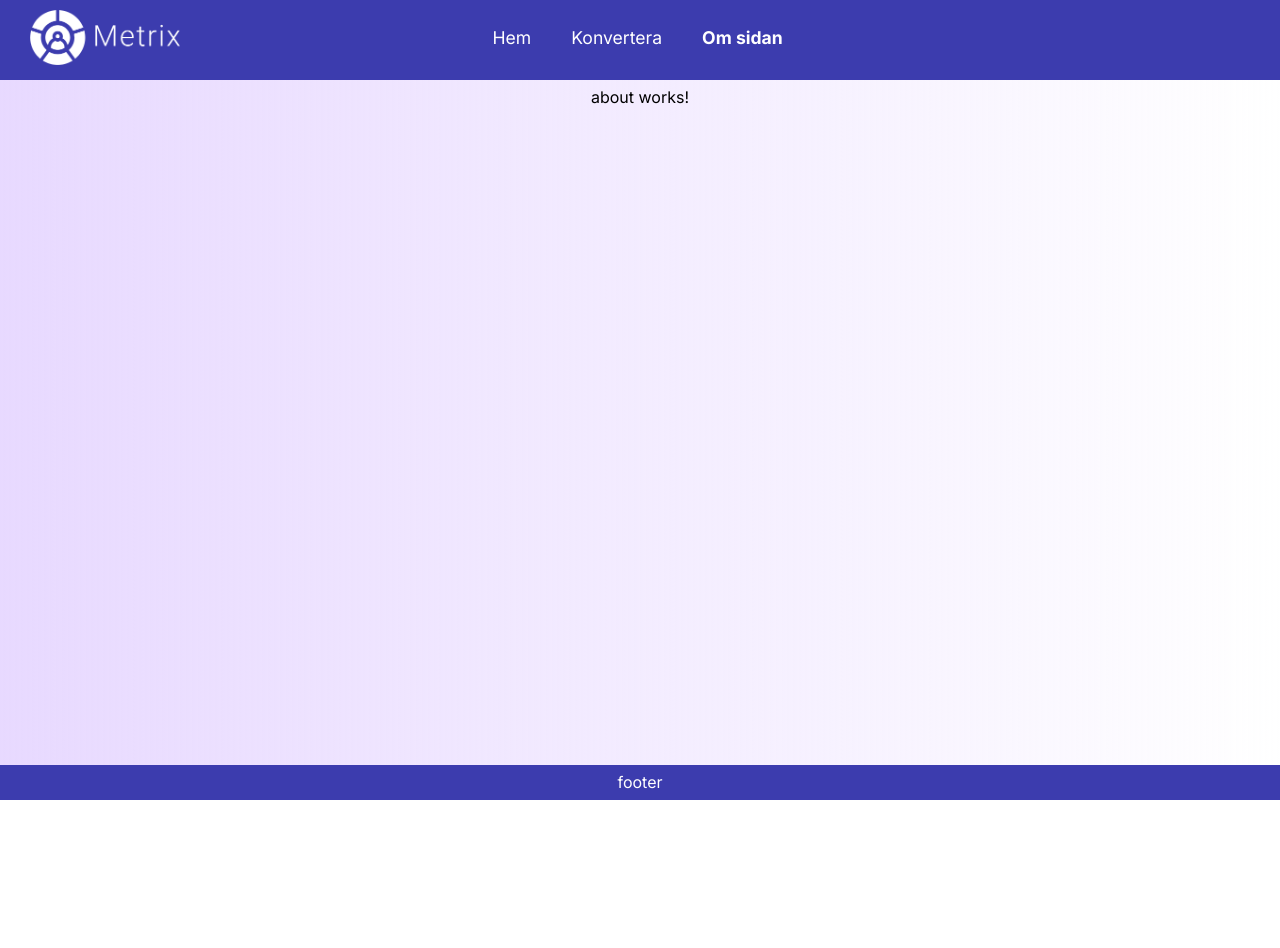
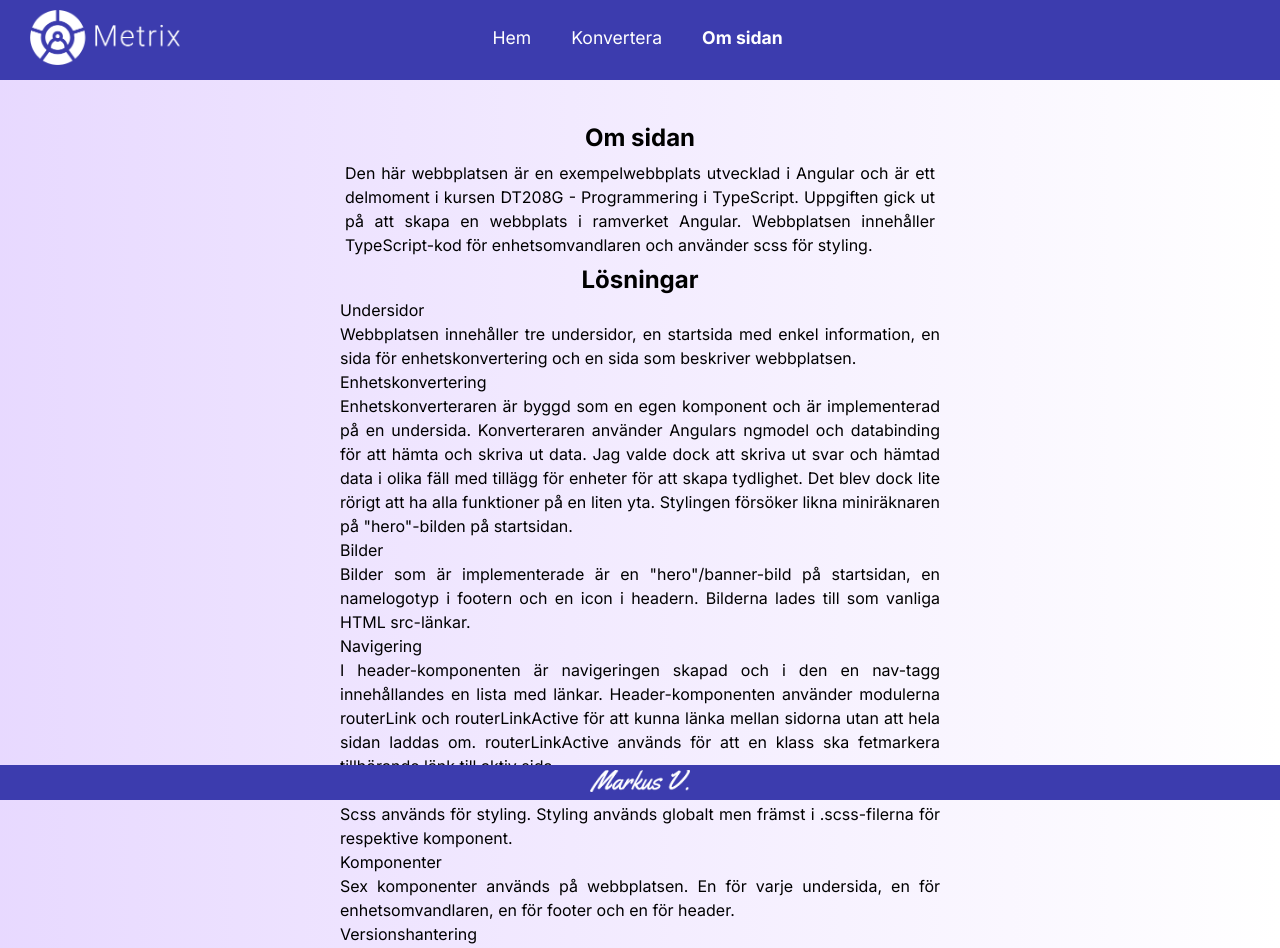
Before and after one commit to MarkusVickman/moment3-dt208g-moment3, an Angular app: page /about in a window 1280 px wide. Shown: the top 948 px of the page. Before the commit the page ends 800 px from the top, so only its background shows below. Built offline with nearby package versions, Linux system fonts and the light colour scheme; a web font is replaced by a local one.

Commit message:
Jobbat med sidornas text innehåll och lagt till signature i footern

```diff
--- a/src/app/about/about.component.html
+++ b/src/app/about/about.component.html
@@ -1,5 +1,41 @@
 <main>
     <article>
-        <p>about works!</p>
+        <h1>Om sidan</h1>
+        <p>Den här webbplatsen är en exempelwebbplats utvecklad i Angular och är ett delmoment i kursen DT208G - Programmering i TypeScript. Uppgiften gick ut på att
+            skapa en webbplats i ramverket Angular. Webbplatsen innehåller TypeScript-kod för enhetsomvandlaren
+            och använder scss för styling.
+        </p>
+        <h2>Lösningar</h2>
+        <dl>
+            <dt>Undersidor</dt>
+            <dd>Webbplatsen innehåller tre undersidor, en startsida med enkel information, en sida för enhetskonvertering och en sida som beskriver webbplatsen.</dd>
+            <dt>Enhetskonvertering</dt>
+            <dd>Enhetskonverteraren är byggd som en egen komponent och är implementerad på en undersida. Konverteraren använder Angulars ngmodel och databinding
+                för att hämta och skriva ut data. Jag valde dock att skriva ut svar och hämtad data i olika fäll med tillägg för enheter för att skapa tydlighet.
+                Det blev dock lite rörigt att ha alla funktioner på en liten yta. Stylingen försöker likna miniräknaren på "hero"-bilden på startsidan.
+            </dd>
+            <dt>Bilder</dt>
+            <dd>Bilder som är implementerade är en "hero"/banner-bild på startsidan, en namelogotyp i footern och en icon i headern. Bilderna lades till
+                som vanliga HTML src-länkar.
+            </dd>
+            <dt>Navigering</dt>
+            <dd>I header-komponenten är navigeringen skapad och i den en nav-tagg innehållandes en lista med länkar. Header-komponenten använder modulerna routerLink
+                och routerLinkActive för att kunna länka mellan sidorna utan att hela sidan laddas om. routerLinkActive används för att en klass ska fetmarkera tillhörande
+                länk till aktiv sida.
+            </dd>
+            <dt>Styling</dt>
+            <dd>Scss används för styling. Styling används globalt men främst i .scss-filerna för respektive komponent.</dd>
+            <dt>Komponenter</dt>
+            <dd>Sex komponenter används på webbplatsen. En för varje undersida, en för enhetsomvandlaren, en för footer och en för header.</dd>
+            <dt>Versionshantering</dt>
+            <dd>Under skapandet av webbplatsen har den Versionshanterats på github och källkoden med tillhörande Readme-fil finns att läsa på denna <a href="">länk</a></dd>
+        </dl>
+        <h2>Slutsatser</h2>
+        <p>Angular var väldigt enkelt att arbeta med. Jag gillar hur tydligt det blir med uppdelare komponenter där
+            komponenternas stiling är i separata filer. Komponenterna kommer även vara lätta att implementera i andra lösningar.
+            Det var även väldigt smidigt att arbeta med databinding och TypeScript-koden för enhetsomvandlaren. Det krävdes endast 30 rader TypeScript-kod
+            och kopplingen mellan TypeScript och html var väldigt tydlig.
+        </p>
+        <p>Om jag skulle starta ett eget projekt idag hade Angular definitivt varit en toppkandidat för jobbet.</p>
     </article>
 </main>
--- a/src/app/about/about.component.scss
+++ b/src/app/about/about.component.scss
@@ -13,7 +13,16 @@ p {
 article {
     width: 600px;
     max-width: 100%;
-    text-align: center;
+    text-align: justify;
     margin-left: auto;
     margin-right: auto;
 }
+
+ul {
+    margin-top: 35px;
+    margin-bottom: 35px;
+}
+
+li {
+    margin-bottom: 5px;
+}
--- a/src/app/convert/convert.component.html
+++ b/src/app/convert/convert.component.html
@@ -3,8 +3,6 @@
 <h1>Konvertera</h1>
 <p>I miniräknaren kan du konvertera meter till feet eller celcius till Fahrenheit.
     Det går också bra att konvertera feet till meter och Fahrenheit till celcius.
-</p>
-<p>
     För att använda miniräknare skriv in värdet längt upp i inmatningsfälltet och tryck på någon av valknapparna.
 </p>
 </article>
--- a/src/app/convert/convert.component.scss
+++ b/src/app/convert/convert.component.scss
@@ -13,7 +13,7 @@ p {
 article {
     width: 600px;
     max-width: 100%;
-    text-align: center;
+    text-align: justify;
     margin-left: auto;
     margin-right: auto;
 }
--- a/src/app/footer/footer.component.html
+++ b/src/app/footer/footer.component.html
@@ -1 +1 @@
-<footer><p>footer</p></footer>
+<footer><img src="assets/img/signature.png" id="footer-img"></footer>
--- a/src/app/footer/footer.component.scss
+++ b/src/app/footer/footer.component.scss
@@ -9,6 +9,7 @@ footer {
     color: white;
 }
 
-footer p {
-    margin-top: 5px;
+#footer-img {
+    width: 100px;
+    padding-top: 5px;
 }
--- a/src/app/home/home.component.html
+++ b/src/app/home/home.component.html
@@ -1,8 +1,9 @@
+<div id=hero-div><img src="assets/img/frontpage1.jpg" id="hero-img"></div>
 <main>
-    <div id=hero-div><img src="assets/img/frontpage1.jpg" id="hero-img"></div>
     <article>
         <h1>Angular</h1>
-        <p>Den här webbplatsen är en exempelwebbplats utvecklad i Angular. Förutom startsidan har den två undersidor,
-            ena innehåller en enhetsomvandlare och den andra innehåller information om webbplats-projektet.</p>
+        <p>Den här webbplatsen är en exempelwebbplats utvecklad i Angular och är ett delmoment i kursen DT208G - Programmering i TypeScript.
+            Förutom startsidan har den två undersidor,
+            ena innehåller en enhetsomvandlare och den andra innehåller information om webbplatsen.</p>
     </article>
 </main>
--- a/src/app/home/home.component.scss
+++ b/src/app/home/home.component.scss
@@ -21,7 +21,7 @@ p {
 article {
     width: 600px;
     max-width: 100%;
-    text-align: center;
+    text-align: justify;
     margin-left: auto;
     margin-right: auto;
 }
--- a/src/styles.scss
+++ b/src/styles.scss
@@ -11,3 +11,11 @@ body {
     background: rgb(228,220,255);
     background: linear-gradient(90deg, rgba(98, 0, 255, 0.15) 0%, rgba(255, 255, 255, 1) 100%);
 }
+
+h1{
+    margin-top: 40px;
+}
+
+h1, h2, h3 {
+    text-align: center;
+}
```
Also changed, not shown: src/assets/img/signature.png (added).
